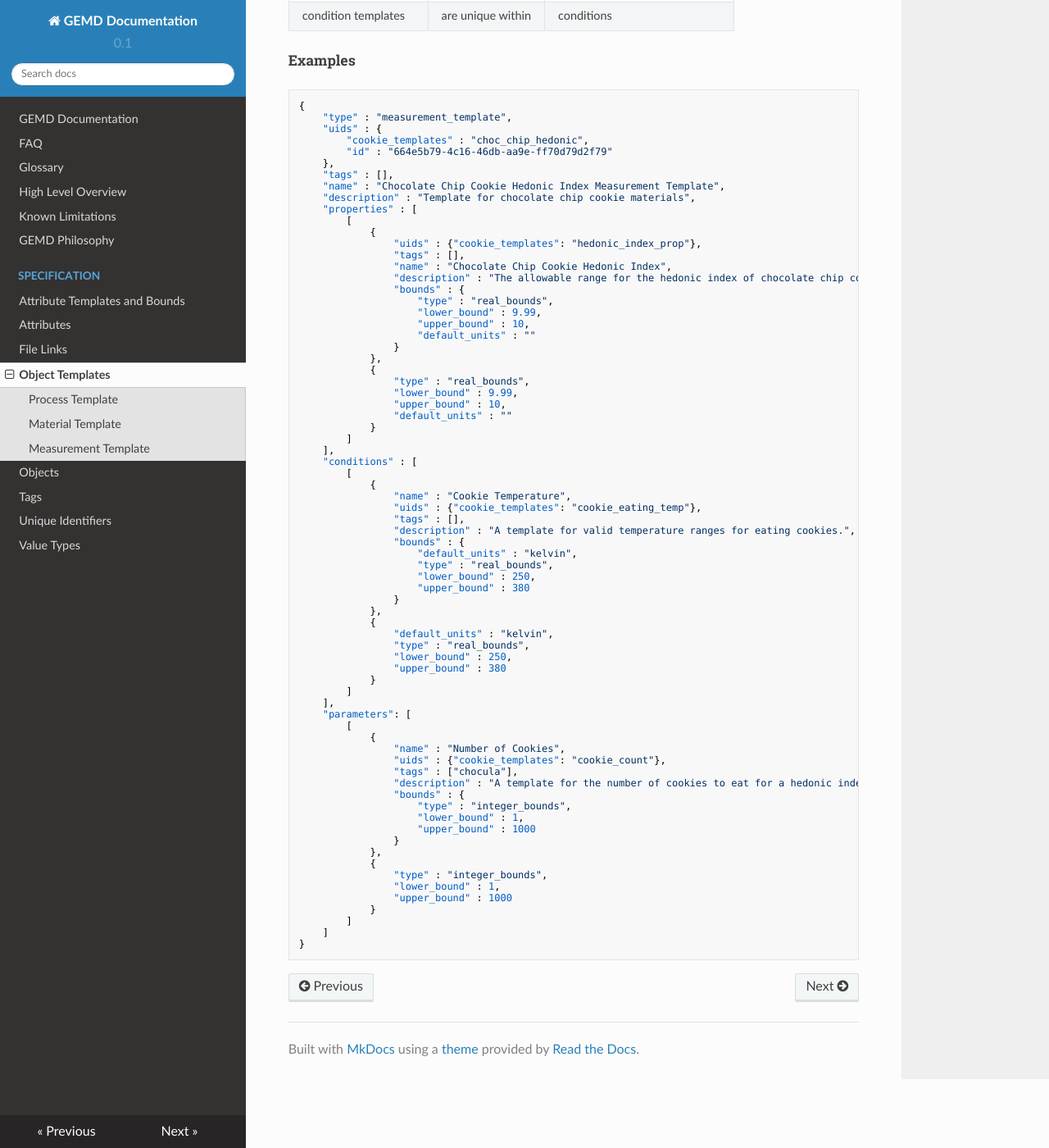
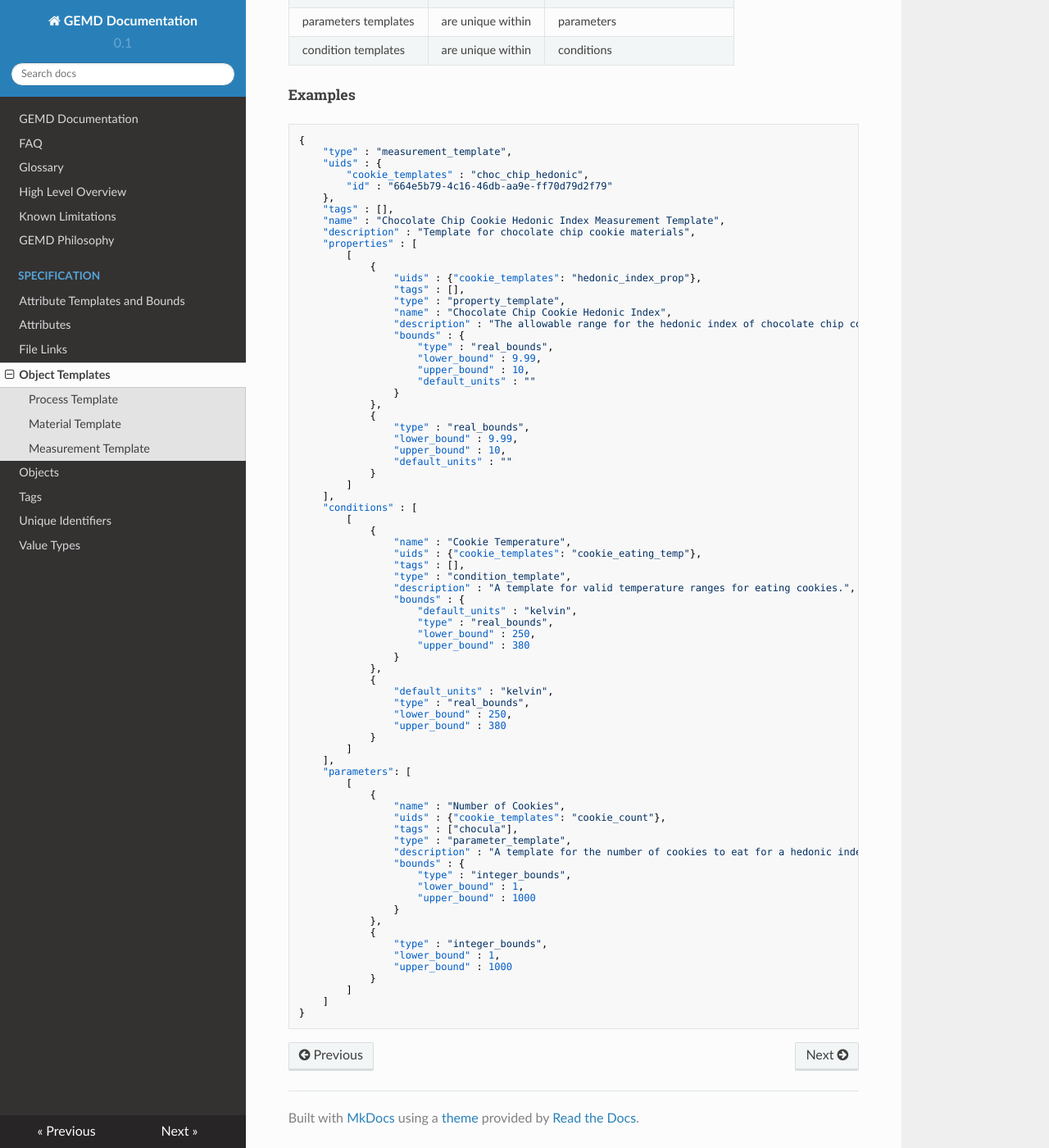
Before and after one commit to CitrineInformatics/gemd-docs, an MkDocs documentation site: the page built from docs/specification/object-templates.md, in a window 1280 px wide and 1400 px high, scrolled down 4879 px. Shown: the whole window at 82% size. Built offline with MkDocs 1.6.1, drawn with Linux system fonts in a browser that asks for light colours; nearby versions of some CDN libraries; some of the changed text lies outside the part shown.

Commit message:
Add a missing required 'type' in object templates

```diff
--- a/docs/specification/object-templates.md
+++ b/docs/specification/object-templates.md
@@ -68,6 +68,7 @@ This is an example of a process template that has fully represented attribute te
         [
             {
                 "name" : "Oven Temperature",
+                "type" : "parameter_template",
                 "uids" : {"cookie_templates": "oven_temp"},
                 "tags" : ["oven_settings::temperature"],
                 "description" : "A template for valid temperature ranges for baking cookies. Below 328K you're not even pasteurizing the dough.",
@@ -88,6 +89,7 @@ This is an example of a process template that has fully represented attribute te
         [
             {
                 "name" : "Baking Time",
+                "type" : "parameter_template",
                 "uids" : {"cookie_templates": "oven_time"},
                 "tags" : ["oven_settings::duration"],
 
@@ -157,6 +159,7 @@ property templates | are unique within | properties
         [
             {
                 "uids" : {"cookie_templates" : "choc_chip_comp_01"},
+                "type" : "property_template",
                 "tags" : ["ingredients::cookies::nutsallowed"],
                 "name" : "Chocolate Chip Cookie Composition",
                 "description" : "Specifying the composition of the linked cookie",
@@ -240,6 +243,7 @@ condition templates | are unique within | conditions
             {
                 "uids" : {"cookie_templates": "hedonic_index_prop"},
                 "tags" : [],
+                "type" : "property_template",
                 "name" : "Chocolate Chip Cookie Hedonic Index",
                 "description" : "The allowable range for the hedonic index of chocolate chip cookies.",
                 "bounds" : {
@@ -263,6 +267,7 @@ condition templates | are unique within | conditions
                 "name" : "Cookie Temperature",
                 "uids" : {"cookie_templates": "cookie_eating_temp"},
                 "tags" : [],
+                "type" : "condition_template",
                 "description" : "A template for valid temperature ranges for eating cookies.",
                 "bounds" : {
                     "default_units" : "kelvin",
@@ -285,6 +290,7 @@ condition templates | are unique within | conditions
                 "name" : "Number of Cookies",
                 "uids" : {"cookie_templates": "cookie_count"},
                 "tags" : ["chocula"],
+                "type" : "parameter_template",
                 "description" : "A template for the number of cookies to eat for a hedonic index test.",
                 "bounds" : {
                     "type" : "integer_bounds",
```
